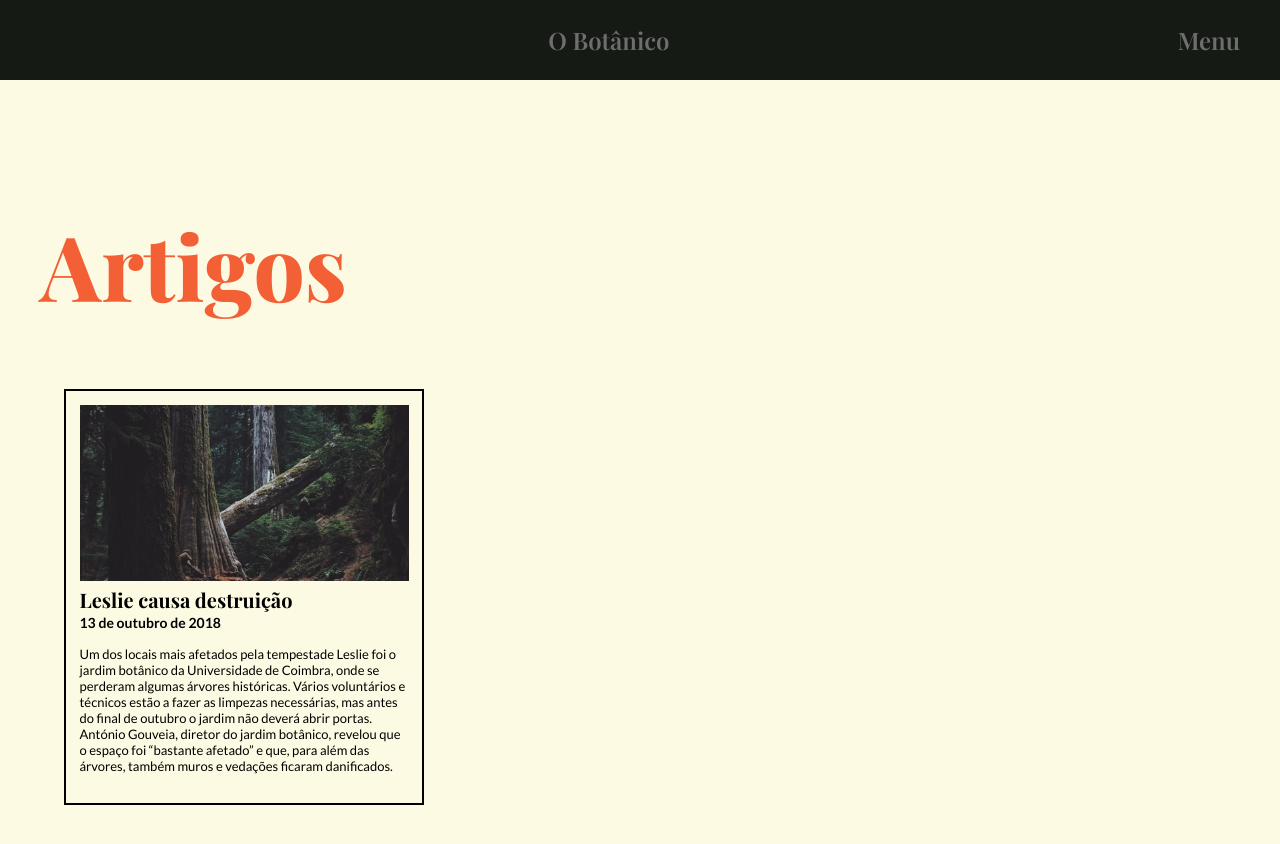
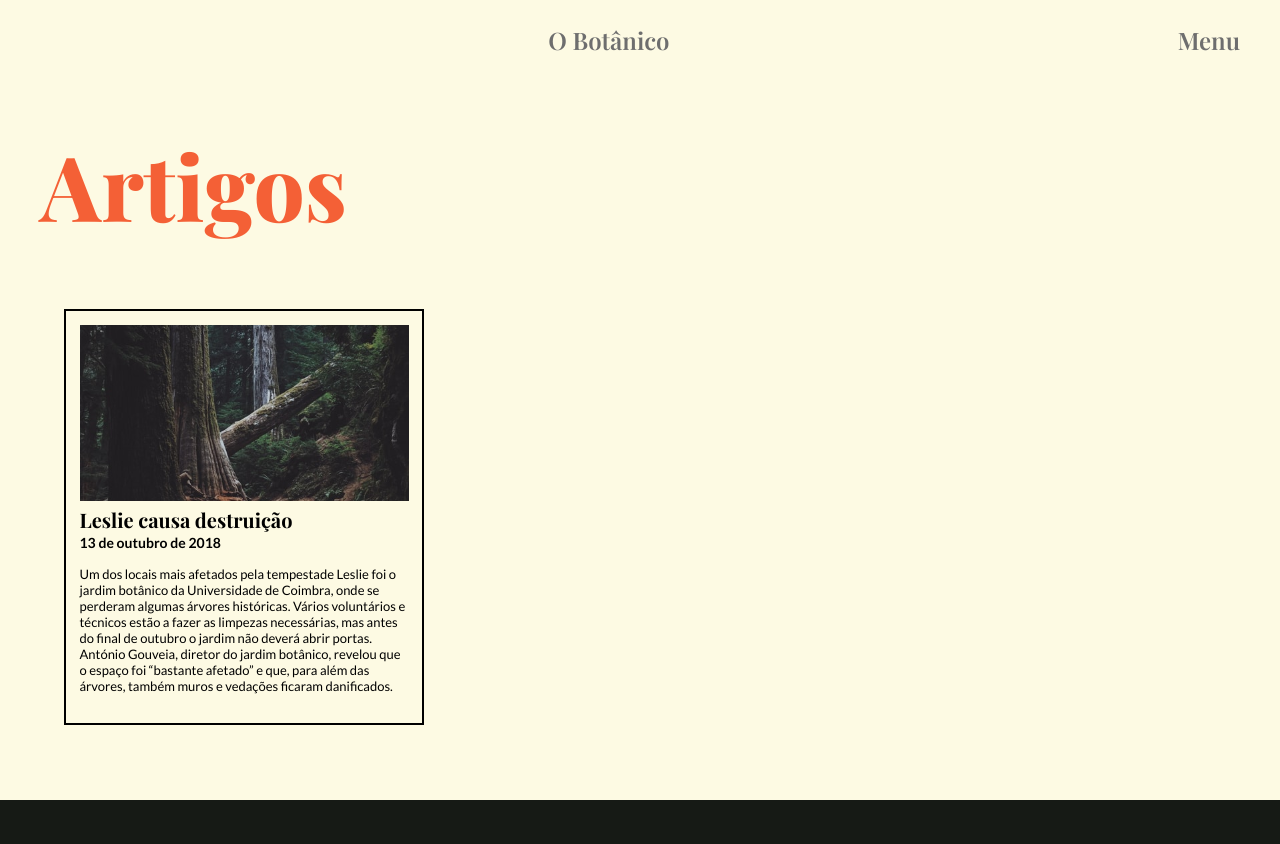
Before and after one commit to angela-laspriella/O-Botanico, a React (Create React App) app: page /artigos in a window 1280 px wide. Shown: the top 844 px of the page. After the commit the page ends 800 px from the top, so only its background shows below. Built offline with nearby package versions, Linux system fonts and the light colour scheme; a web font is replaced by a local one.

Commit message:
ArtigosUpdate

```diff
--- a/src/components/Artigos/artigosElements.js
+++ b/src/components/Artigos/artigosElements.js
@@ -6,7 +6,7 @@ export const ArticlesContainer = styled.div`
   background: #fdfae3;
   height: 100vh;
   align-items: center;
-  /* margin-top: -80px; */
+  margin-top: -80px;
   justify-content: center;
 `;
 
```
